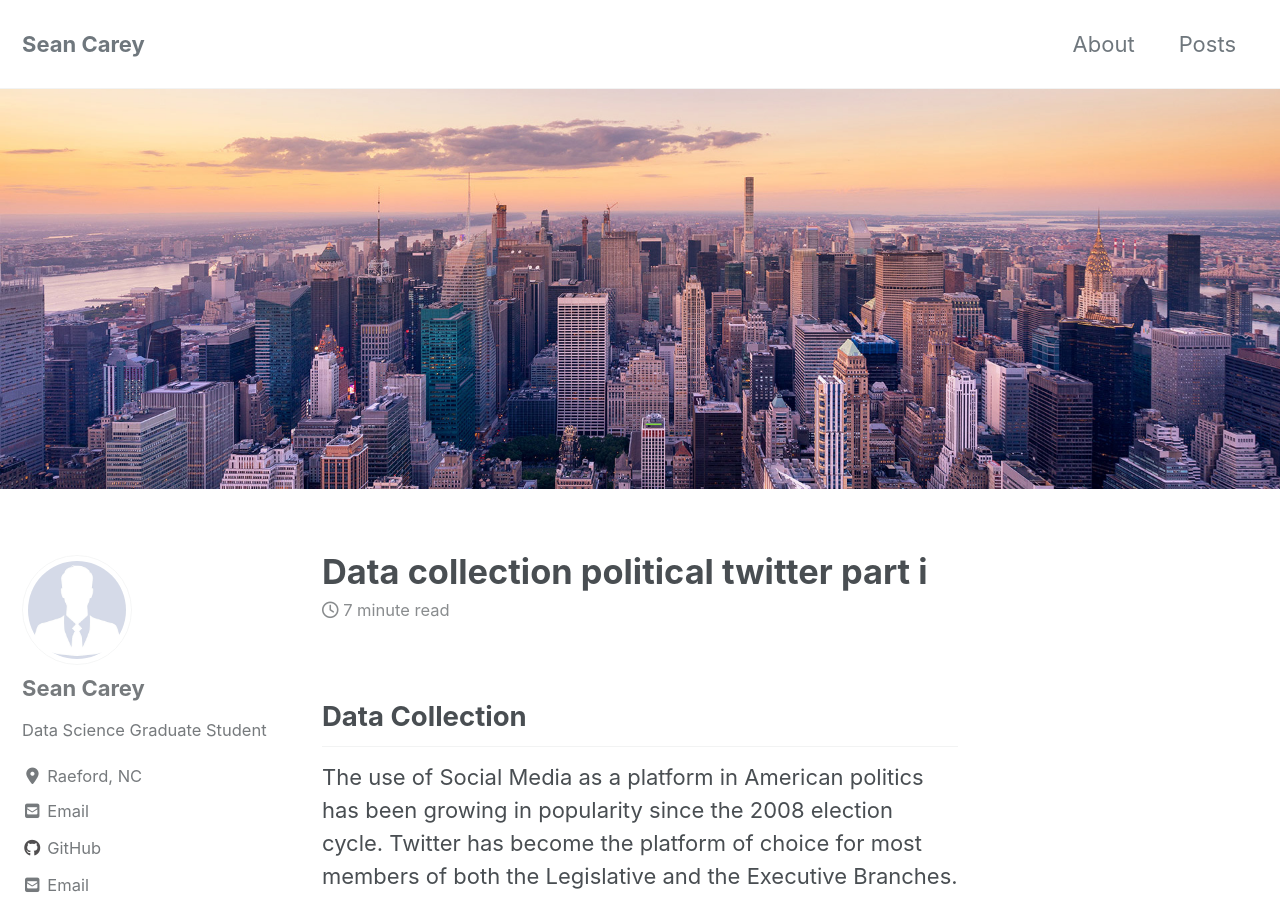
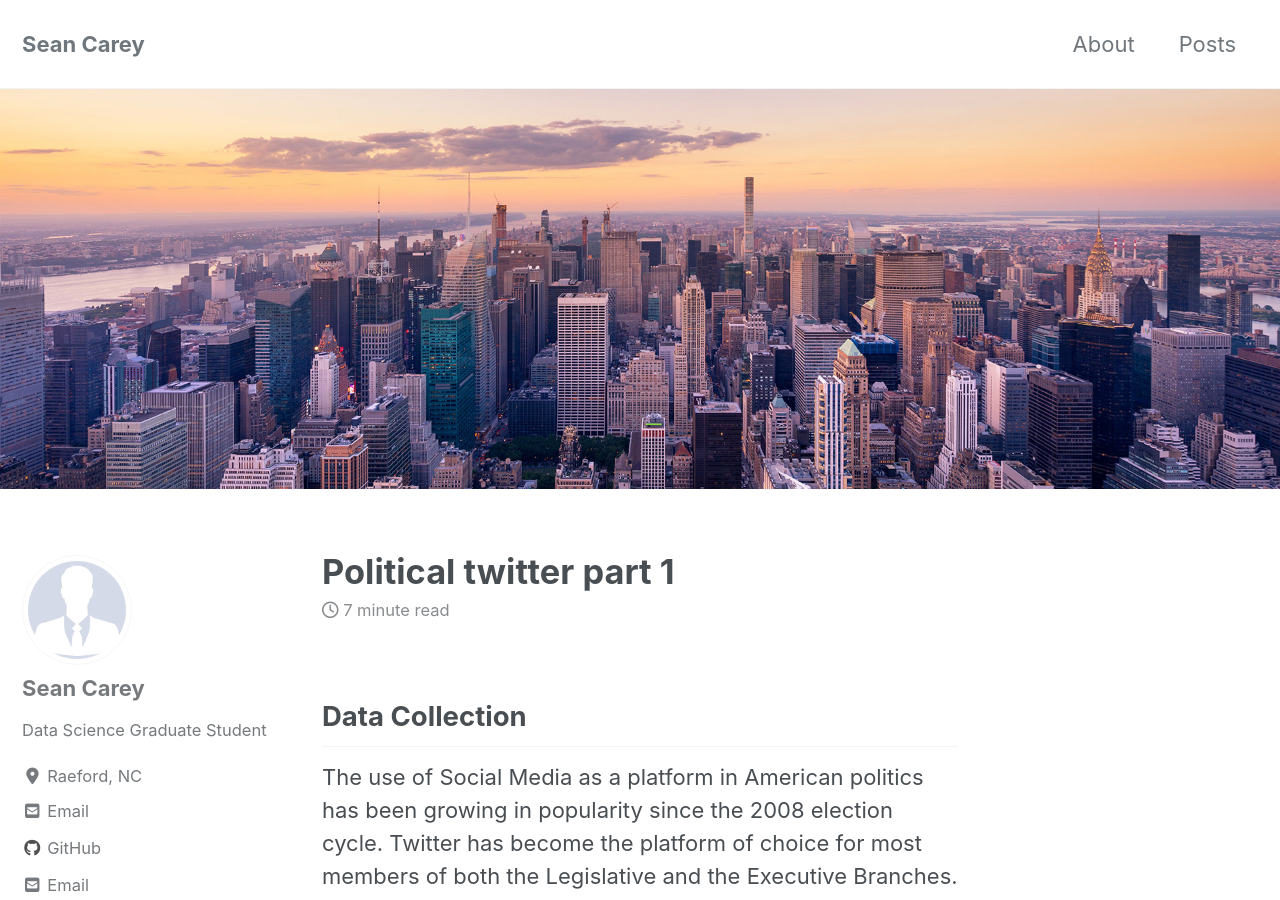
Before and after one commit to Sean-P-Carey/Sean-P-Carey.github.io, a Jekyll site: the page built from _posts/2020-01-23-Political Twitter Part 1.md, in a window 1280 px wide and 900 px high. Built offline with Jekyll 4.4.1, drawn with Linux system fonts in a browser that asks for light colours; cached includes are drawn as plain includes; nearby versions of some CDN libraries; some of the changed text lies outside the part shown.

Commit message:
"update titles"

```diff
--- a/_posts/2020-01-23-Data Collection - Political Twitter Part I.md
+++ b/_posts/2020-01-23-Political Twitter Part 1.md
@@ -1,5 +1,5 @@
 ---
-Title: "Data Collection - Political Twitter Part I"
+Title: "Political Twitter Part 1"
 date: 2020-01-23
 tags: [twitter, api, tweepy, practicum]
 header:
```
Also changed, not shown: _posts/2020-01-24-Political Twitter Part 2.md (renamed from _posts/2020-01-24-Data Cleaning  - Political Twitter Part II.md).
